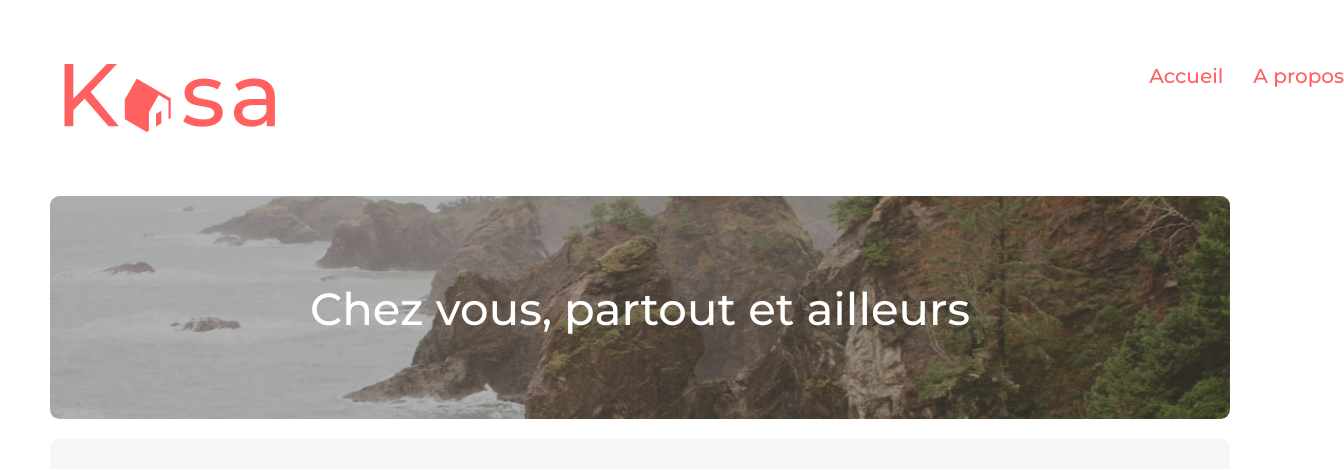
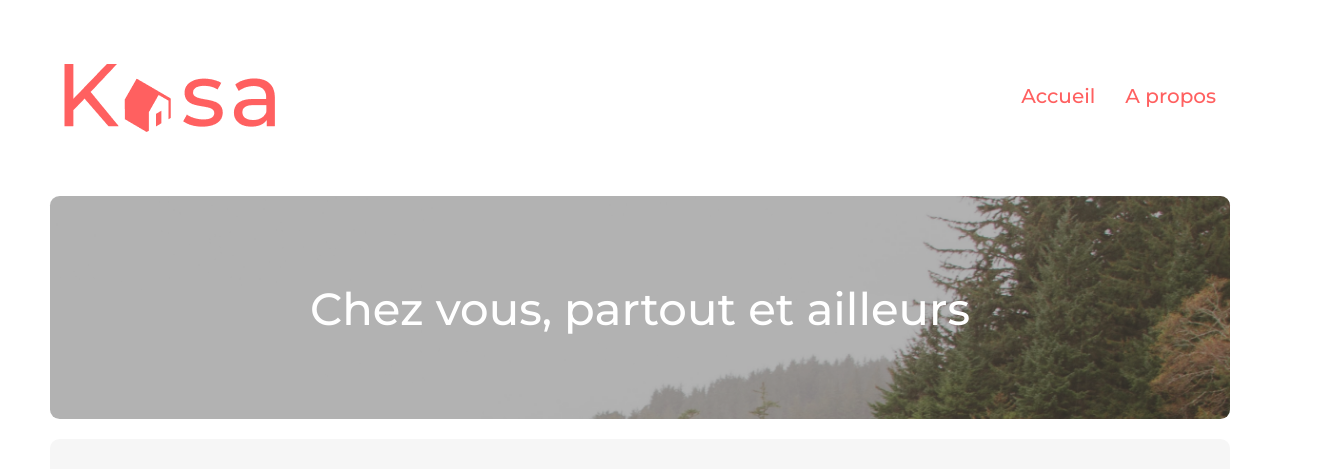
Before and after one commit to kyllianschneider/Kasa-8, a React (Vite) app in the folder Kasa/: page / in a window 1280 px wide. Shown: the top 469 px of the page, 1344 px wide, since content can reach past the window. Built offline with nearby package versions, Linux system fonts and the light colour scheme.

Commit message:
made some changes to banner and made the error pages with a couple of fixes

```diff
--- a/Kasa/src/App.jsx
+++ b/Kasa/src/App.jsx
@@ -1,6 +1,6 @@
 import { Routes, Route } from "react-router-dom";
 import About from "./pages/about/About";
-// import NoMatch from './pages/error/NoPage';
+import NoMatch from './pages/error/NoPage';
 import Home from "./pages/home/Home";
 import Housing from "./pages/logement/Housing";
 import Layout from "./components/Layout/Layout";
@@ -13,7 +13,7 @@ const App = () => {
                 <Route index element={<Home />} />
                 <Route path="About" element={<About />} />
                 <Route path="ficheLogement/:id" element={<Housing />} />
-                {/* <Route path="*" element={<NoMatch />} /> */}
+                <Route path="*" element={<NoMatch />} />
             </Route>
         </Routes>
     );
--- a/Kasa/src/Styles/main.scss
+++ b/Kasa/src/Styles/main.scss
@@ -7,6 +7,7 @@
     font-weight: 500;
 }
 
-#root {
+
+.body {
     max-width: 1440px;
 }
--- a/Kasa/src/components/Banner/Banner.jsx
+++ b/Kasa/src/components/Banner/Banner.jsx
@@ -1,9 +1,9 @@
 import '../Banner/banner.scss';
 
-function Banner({image, texte}) {
+function Banner({texte}) {
     return(
         <div className='banner'>
-            <img className="banner__img" src={image} alt="Bannière"/>
+            {/* <img className="banner__img" src={image} alt="Bannière"/> */}
             <div className="banner__overlay"></div>
             <span className="banner__title">{texte}</span>
         </div>
--- a/Kasa/src/components/Banner/banner.scss
+++ b/Kasa/src/components/Banner/banner.scss
@@ -7,20 +7,16 @@
     }
 }
 .banner {
+    display: flex;
     position: relative;
-    width: 100%;
     margin: 0 auto;
     height: 223px;
     margin-bottom: 20px;
-    margin-top: 30px;
+    margin-top: 5px;
+    background-image: url("../../assets/home-banner.png");
+    background-size: cover;
+    border-radius: 0.6rem;
 
-   &__img {
-    width: 100%;
-    height: 100%;
-	object-fit: cover;
-    border-radius: 0.600rem;
-
-   }
     &__overlay {
         position: absolute;
         top: 0;
@@ -28,24 +24,23 @@
         height: 100%;
         background-color: #000000;
         opacity: 0.3;
-    border-radius: 0.600rem;
-
+        border-radius: 0.6rem;
     }
     &__title {
         position: absolute;
         margin: 0;
         // line-height: 223px;
         width: 100%;
-
+        align-items: center;
+        justify-content: center;
         text-align: center;
         top: 38%;
         left: 0;
         color: $secondary-color;
         font-size: 45px;
-    @include breakpoint(smallest) {
-        font-size: 25px;
-
+        @include breakpoint(small) {
+            font-size: 35px;
+            text-align: left;
         }
     }
-
 }
--- a/Kasa/src/components/Nav/nav.scss
+++ b/Kasa/src/components/Nav/nav.scss
@@ -4,7 +4,7 @@
     &__link-home,
     &__link-about,
     .selected {
-
+        margin-top: 20px;
         color: $primary-color;
         text-decoration: none;
         padding-left: 30px;
@@ -14,6 +14,7 @@
         @include breakpoint(smaller) {
             font-size: 16px;
             padding-left: 10px;
+            margin-top: 10px;
             @include breakpoint(smallest) {
                 font-size: 16px;
                 padding-left: 8px;
@@ -36,4 +37,7 @@
         font-size: 16px;
         padding-left: 10px;
     }
+    &.selected:hover {
+        text-decoration: un;
+    }
 }
--- a/Kasa/src/components/header/header.scss
+++ b/Kasa/src/components/header/header.scss
@@ -2,7 +2,7 @@
 .header {
     display: flex;
     justify-content: space-between;
-    width: 100%;
+    width: 90%;
     margin: 5%;
     @include breakpoint(small) {
         padding: 0 25px;
@@ -11,10 +11,7 @@
         display: flex;
         align-items: flex-start;
         @include breakpoint(small) {
-            width: 130px;
-        }
-        @include breakpoint(smallest) {
-            width: 100px;
+            width: 200px;
         }
     }
 }
--- a/Kasa/src/pages/error/NoPage.jsx
+++ b/Kasa/src/pages/error/NoPage.jsx
@@ -0,0 +1,14 @@
+import '../error/error.scss'
+import {Link} from 'react-router-dom';
+
+function Error() {
+    return (
+        <div className="error">
+            <h1 className="error__title">404</h1>
+            <p className="error__description">Oups! La page <br className="error__break"/>que vous demandez n'existe pas.</p>
+            <Link className="error__link" to="/">Retourner sur la page d'accueil</Link>
+        </div>
+    )
+};
+
+export default Error;
--- /dev/null
+++ b/Kasa/src/pages/error/error.scss
@@ -0,0 +1,57 @@
+@import "../../Styles/varmixin.scss";
+
+.error__break {
+    display: none;
+    @include breakpoint(medium) {
+        display: flex;
+        justify-self: center;
+        align-items: center;
+      }
+}
+.error {
+    display: flex;
+    flex-direction: column;
+    align-items: center;
+    justify-content: center;
+    width: 100%;
+    height: 700px;
+    color: $primary-color;
+
+    &__title {
+        font-size: 150px;
+        font-weight: 800;
+        margin: auto;
+        @include breakpoint(small) {
+            margin-bottom: 0px;
+            margin-top: 100px;
+          }
+          @include breakpoint(smaller) {
+            font-size: 120px;
+            margin-top:  200px;
+          }
+    }
+    &__description {
+        font-size: 40px;
+        margin-bottom: 70px;
+        display: flex;
+        justify-content: center;
+        @include breakpoint(small) {
+            font-size: 20px;
+            margin-bottom: 100px;
+            margin-top: 100px;
+            font-size: 25px;
+          }
+    }
+    &__link {
+        color: $primary-color;
+        font-size: 20px;
+        margin-bottom: 100px;
+        @include breakpoint(small) {
+            margin-top: 70px;
+          }
+        @include breakpoint(smaller) {
+            margin-bottom: 0;
+          }
+    }
+
+}
--- a/Kasa/src/pages/home/Home.scss
+++ b/Kasa/src/pages/home/Home.scss
@@ -26,6 +26,9 @@
     height: 70%;
     background-color:$thirdly_color;
     border-radius: 0.600rem;
+    @include breakpoint(medium){
+      grid-template-columns: repeat(2, 1fr);
+    }
     @include breakpoint(small) {
       grid-template-columns: 1fr;
     }
```
Lines whose indentation alone changed are shown as unchanged.
